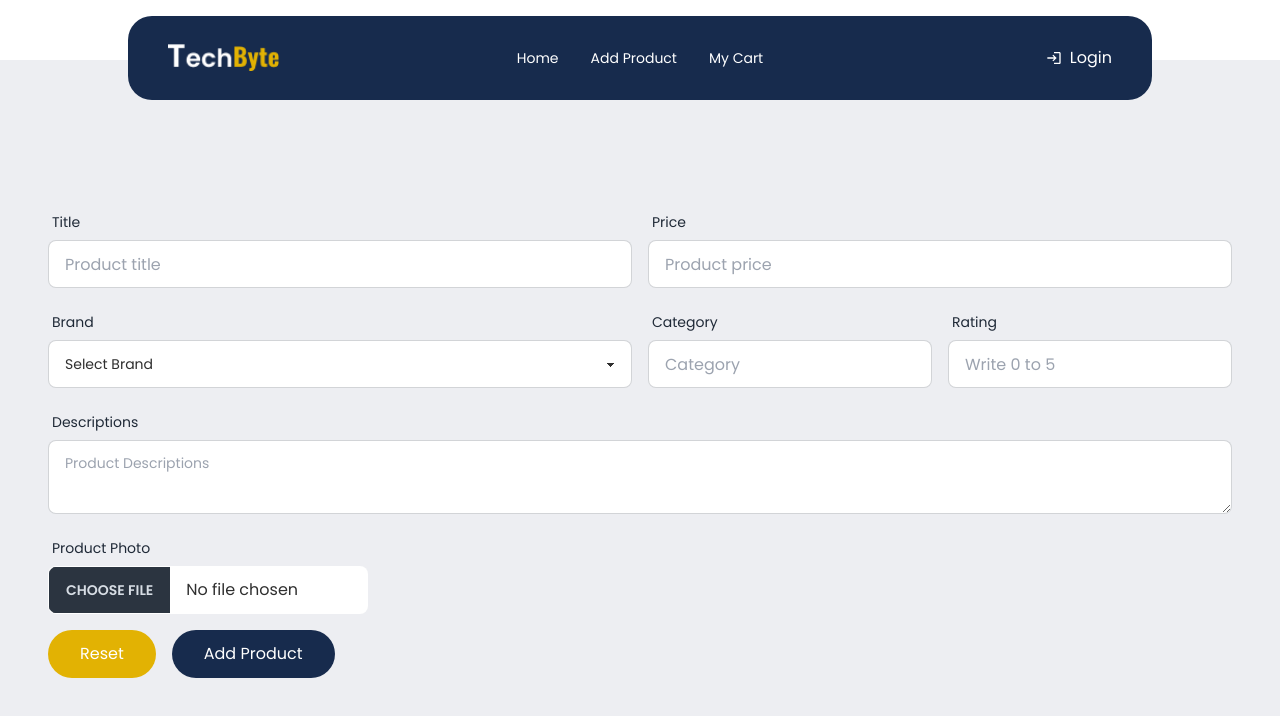
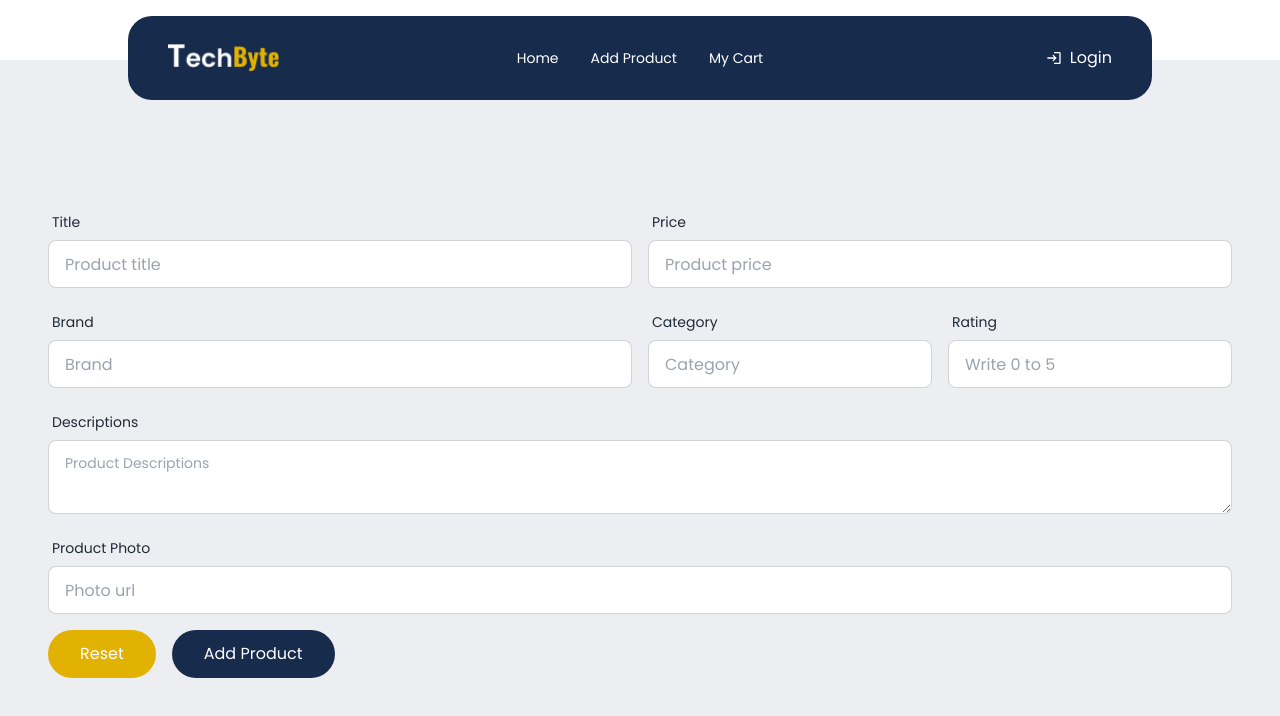
Before and after one commit to mdenjamulislam/tech-byte, a React (Vite) app: page /add-product in a window 1280 px wide. Shown: the top 716 px of the page. Built offline with nearby package versions, Linux system fonts and the light colour scheme; no server answers.

Commit message:
Product added into database

```diff
--- a/package.json
+++ b/package.json
@@ -17,7 +17,8 @@
     "react-dom": "^18.3.1",
     "react-icons": "^5.3.0",
     "react-router-dom": "^6.27.0",
-    "sort-by": "^0.0.2"
+    "sort-by": "^0.0.2",
+    "sweetalert2": "^11.14.4"
   },
   "devDependencies": {
     "@eslint/js": "^9.13.0",
--- a/src/components/AddProduct.jsx
+++ b/src/components/AddProduct.jsx
@@ -1,7 +1,7 @@
-import React from "react";
+import React, { useState } from "react";
+import Swal from 'sweetalert2'
 
 const AddProduct = () => {
-
     const handleAddProduct = (e) => {
         e.preventDefault();
         const form = e.target;
@@ -11,10 +11,36 @@ const AddProduct = () => {
         const category = form.category.value;
         const rating = form.rating.value;
         const description = form.description.value;
+        const photo = form.photo_url.value;
 
-        const product = { title, price, brand, category, rating, description };
-        console.log(product);
-    }
+        const newProduct = { title, price, brand, category, rating, description, photo };
+        console.log(newProduct);
+
+        // send data to the server
+        fetch("http://localhost:5000/product", {
+            method: "POST",
+            headers: {
+                "content-type": "application/json",
+            },
+            body: JSON.stringify(newProduct),
+        })
+            .then((res) => res.json())
+            .then((data) => {
+                console.log("Product added:", data);
+
+                if (data.insertedId) {
+                    Swal.fire({
+                        title: "Success!",
+                        text: "Product added succefully.",
+                        icon: "success",
+                        confirmButtonText: "Ok",
+                    });
+
+
+                }
+            })
+            .catch((error) => console.error("Error adding product:", error));
+    };
     return (
         <section className="relative overflow-hidden bg-lightGray py-10 md:py-20 lg:py-28 xl:py-36">
             <div className="container">
@@ -29,13 +55,7 @@ const AddProduct = () => {
                     </div>
                     <div className="form-control col-span-2">
                         <label className="label label-text">Brand</label>
-                        <select class="select select-bordered w-full" required>
-                            <option disabled selected>
-                                Select Brand
-                            </option>
-                            <option>Apple</option>
-                            <option>Google</option>
-                        </select>
+                        <input type="text" name="brand" placeholder="Brand" className="input input-bordered" required />
                     </div>
                     <div className="form-control col-span-2 md:col-span-1">
                         <label className="label label-text">Category</label>
@@ -51,7 +71,7 @@ const AddProduct = () => {
                     </div>
                     <div className="form-control col-span-full">
                         <label className="label label-text">Product Photo</label>
-                        <input type="file" className="file-input w-full max-w-xs" />
+                        <input type="text" name="photo_url" placeholder="Photo url" className="input input-bordered" />
                     </div>
                     <div className="col-span-full flex items-center gap-3 md:gap-4">
                         <button type="reset" className="btn--accent">
```
Also changed, not shown: 1 other file (tests, documents, lock files or other folders).
